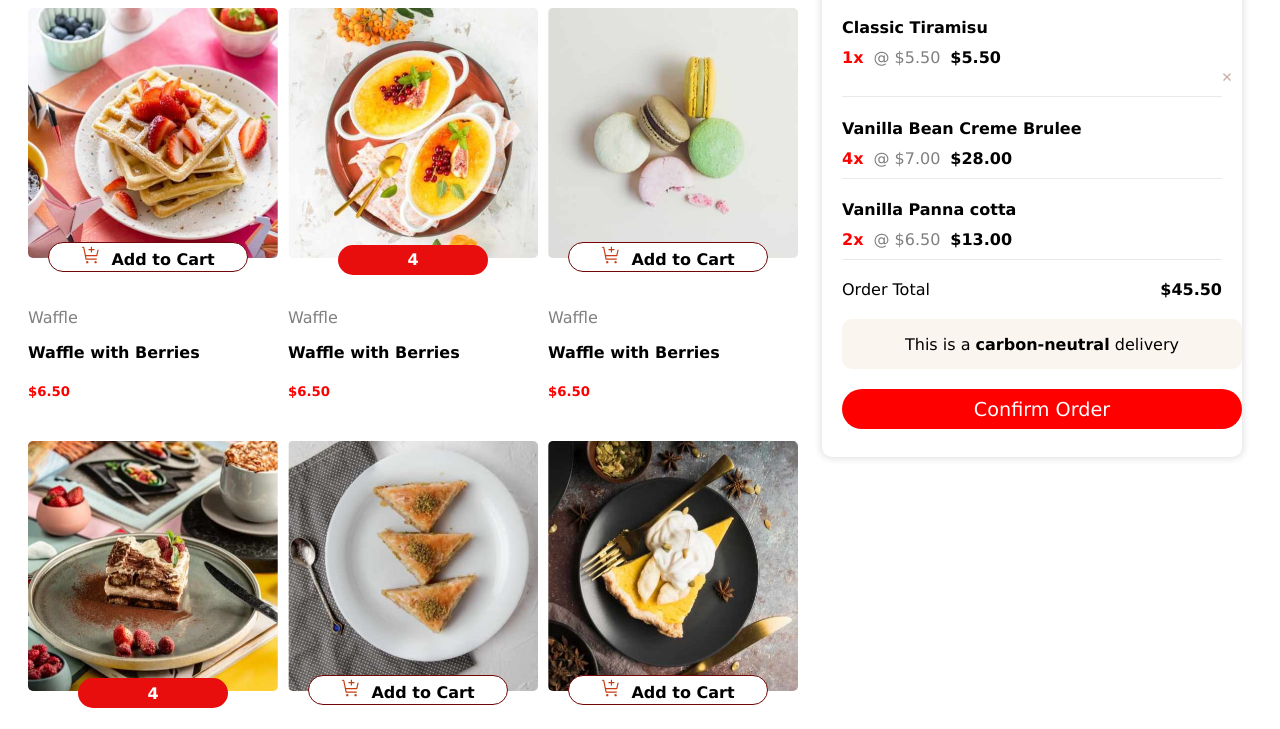
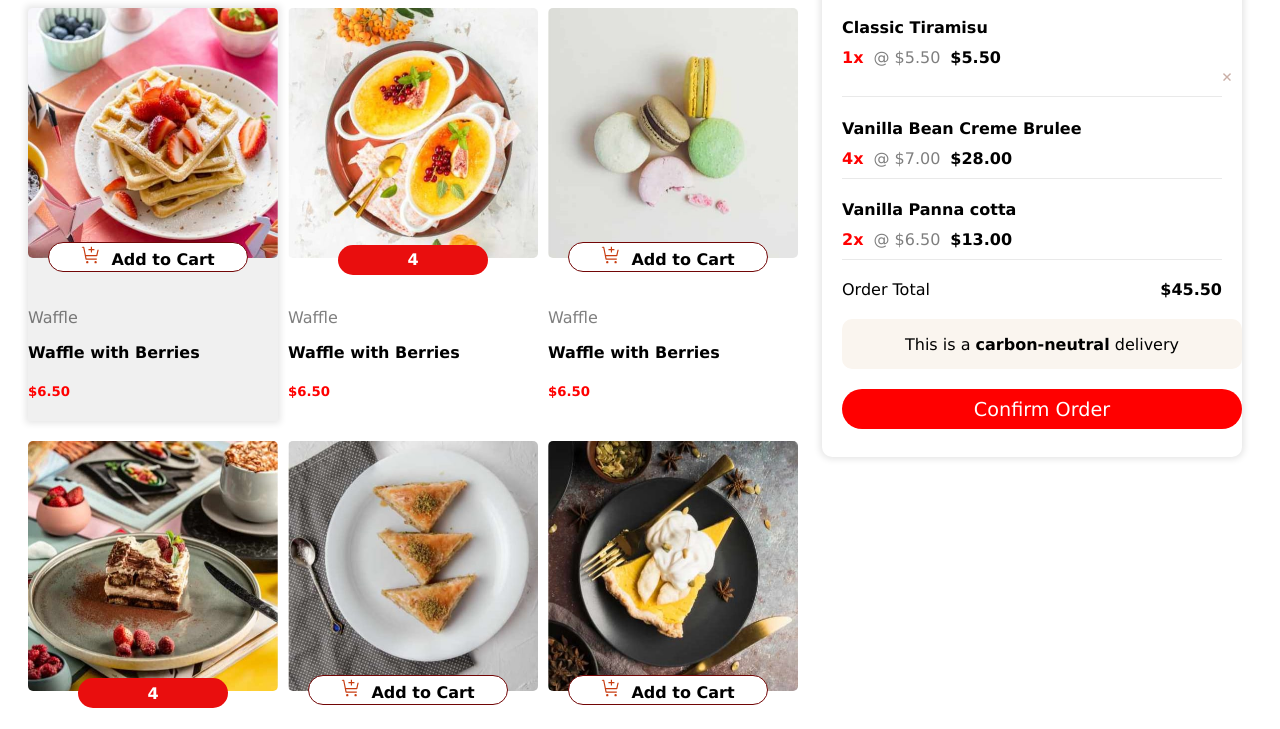
Before and after one commit to Passy-dev/myproject2, a plain HTML site: page index.html in a window 1280 px wide. In both pictures the pointer is over the element 153 px from the left and 285 px from the top of the page. Shown: the part 71-800 px from the top of the page. Drawn offline with nearby package versions, Linux system fonts and the light colour scheme; files whose address does not match are found by name.

Commit message:
Fix card hover effect by uncommenting CSS rules

```diff
--- a/styles/cardsyle.css
+++ b/styles/cardsyle.css
@@ -33,7 +33,7 @@
     margin: 20px;
 
 }
-/* .card:hover{
+.card:hover{
     background-color: #f0f0f0;
     box-shadow: 0px 0px 7px 2px rgba(0,0,0,0.11);
     position: relative;
@@ -41,7 +41,7 @@
 
 
 
-} */
+}
 
 
 img{
```
